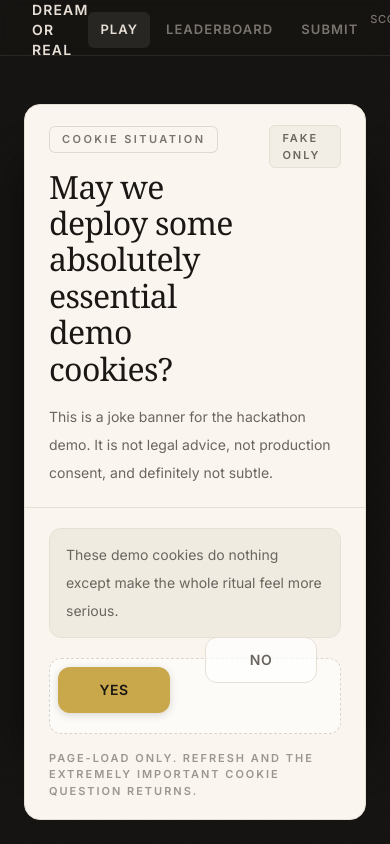
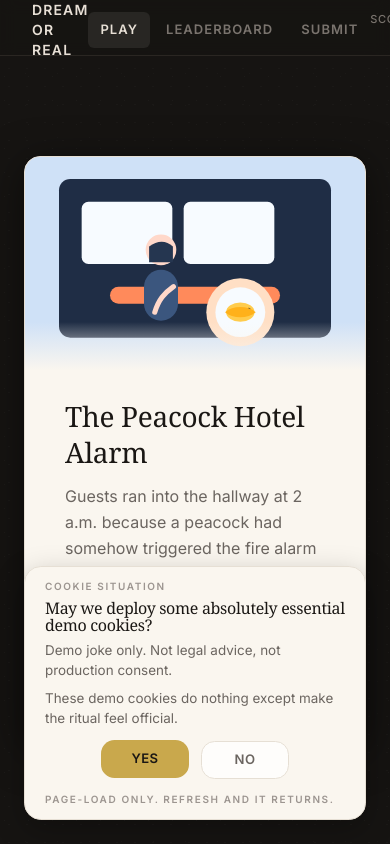
Before and after one commit to moanv2/dream-or-real, a Next.js app in the folder frontend/: page / in a window 390 px wide. Shown: the top 844 px of the page. Built offline with nearby package versions, Linux system fonts and the light colour scheme.

Commit message:
fixed cookie bar

```diff
--- a/frontend/components/CookieBanner.tsx
+++ b/frontend/components/CookieBanner.tsx
@@ -17,7 +17,7 @@ export function CookieBanner() {
   const [isNoUnlocked, setIsNoUnlocked] = useState(false);
   const [isNoConverted, setIsNoConverted] = useState(false);
   const [unlockThreshold] = useState(() => Math.floor(Math.random() * 3) + 5);
-  const [noPosition, setNoPosition] = useState<NoPosition>({ x: 280, y: 0 });
+  const [noPosition, setNoPosition] = useState<NoPosition>({ x: 0, y: 0 });
 
   useEffect(() => {
     setIsVisible(true);
@@ -29,27 +29,38 @@ export function CookieBanner() {
       return;
     }
 
+    const frame = window.requestAnimationFrame(() => {
       positionNoButton(true);
+    });
+
+    return () => window.cancelAnimationFrame(frame);
   }, [isVisible, isNoUnlocked, isNoConverted]);
 
   function dismissBanner() {
     setIsVisible(false);
   }
 
-  function getAlignedRowY(actionArea: HTMLDivElement, noButton: HTMLButtonElement) {
+  function getAlignedPosition(actionArea: HTMLDivElement, noButton: HTMLButtonElement) {
     const actionRow = actionRowRef.current;
 
     if (!actionRow) {
-      return 0;
+      return { x: 0, y: 0 };
     }
 
-    const nextY = actionRow.offsetTop - actionArea.offsetTop + 8;
-    const maxY = Math.max(actionArea.clientHeight - noButton.offsetHeight - 12, 0);
+    const alignedX =
+      actionRow.offsetLeft -
+      actionArea.offsetLeft +
+      actionRow.clientWidth * (2 / 3) -
+      noButton.offsetWidth / 2;
+    const alignedY = actionRow.offsetTop - actionArea.offsetTop;
 
-    return Math.min(Math.max(nextY, 0), maxY);
+    return {
+      x: Math.max(alignedX, 0),
+      y: Math.max(alignedY, 0),
+    };
   }
 
-  function positionNoButton(keepAlignedY = false) {
+  function positionNoButton(keepAligned = false) {
     const actionArea = escapeAreaRef.current;
     const noButton = noButtonRef.current;
 
@@ -57,31 +68,36 @@ export function CookieBanner() {
       return;
     }
 
-    const padding = 14;
-    const safeLeftLane = 160;
-    const minTopLane = 8;
-    const maxX = Math.max(actionArea.clientWidth - noButton.offsetWidth - padding, padding);
-    const maxY = Math.max(actionArea.clientHeight - noButton.offsetHeight - padding, padding);
-    const minX = Math.min(Math.max(Math.floor(actionArea.clientWidth * 0.42), safeLeftLane), maxX);
-    const alignedY = getAlignedRowY(actionArea, noButton);
-    const minY = Math.min(Math.max(Math.floor(actionArea.clientHeight * 0.12), minTopLane), maxY);
-    const nextX = minX >= maxX
-      ? maxX
-      : Math.floor(minX + Math.random() * Math.max(maxX - minX, 1));
-    const nextY = keepAlignedY
-      ? alignedY
-      : minY >= maxY
-        ? maxY
-        : Math.floor(minY + Math.random() * Math.max(maxY - minY, 1));
+    const padding = 8;
+    const maxX = Math.max(actionArea.clientWidth - noButton.offsetWidth - padding, 0);
+    const maxY = Math.max(actionArea.clientHeight - noButton.offsetHeight - padding, 0);
+    const aligned = getAlignedPosition(actionArea, noButton);
 
-    setNoPosition({ x: nextX, y: nextY });
-  }
-
-  function handleNoTease() {
-    if (isNoUnlocked || isNoConverted) {
+    if (keepAligned) {
+      setNoPosition({
+        x: Math.min(aligned.x, maxX),
+        y: Math.min(aligned.y, maxY),
+      });
       return;
     }
 
+    const minX = Math.min(Math.max(Math.floor(actionArea.clientWidth * 0.42), aligned.x - 24), maxX);
+    const minY = Math.min(Math.max(aligned.y - 18, 0), maxY);
+
+    setNoPosition({
+      x:
+        minX >= maxX
+          ? maxX
+          : Math.floor(minX + Math.random() * Math.max(maxX - minX, 1)),
+      y:
+        minY >= maxY
+          ? maxY
+          : Math.floor(minY + Math.random() * Math.max(maxY - minY, 1)),
+    });
+  }
+
+  function handleNoClick() {
+    if (!isNoUnlocked && !isNoConverted) {
       setAttempts((currentAttempts) => {
         const nextAttempts = currentAttempts + 1;
 
@@ -93,11 +109,6 @@ export function CookieBanner() {
         positionNoButton();
         return nextAttempts;
       });
-  }
-
-  function handleNoClick() {
-    if (!isNoUnlocked && !isNoConverted) {
-      handleNoTease();
       return;
     }
 
@@ -118,75 +129,63 @@ export function CookieBanner() {
     : isNoUnlocked
       ? "Fine. You found it. Go ahead and click it."
       : attempts === 0
-        ? "These demo cookies do nothing except make the whole ritual feel more serious."
+        ? "These demo cookies do nothing except make the ritual feel official."
         : `Your preference has been noted and artistically avoided. Survive ${unlockThreshold - attempts} more move${unlockThreshold - attempts === 1 ? "" : "s"}.`;
 
   return (
     <div className="pointer-events-none fixed inset-x-0 bottom-0 z-50 flex justify-center px-6 pb-6 lg:px-8">
-      <section className="pointer-events-auto motion-panel-enter relative w-full max-w-[34rem] overflow-hidden rounded-2xl border border-[var(--border-card)] bg-[var(--bg-card)] text-[var(--text-primary)] shadow-[var(--shadow-card)]">
+      <section className="pointer-events-auto motion-panel-enter relative w-full max-w-[38rem] overflow-hidden rounded-[1.05rem] border border-[var(--border-card)] bg-[var(--bg-card)] text-[var(--text-primary)] shadow-[0_10px_30px_rgba(0,0,0,0.26)]">
         <div
           ref={escapeAreaRef}
-          className="pointer-events-none absolute inset-x-4 top-4 bottom-16 z-20"
+          className="pointer-events-none absolute inset-x-5 bottom-[2rem] top-[6.25rem] z-20"
         >
           <button
             ref={noButtonRef}
             type="button"
-            onMouseEnter={handleNoTease}
-            onFocus={handleNoTease}
             onClick={handleNoClick}
             className={[
-              "pointer-events-auto absolute min-w-[7rem] rounded-xl border px-5 py-3 text-sm font-semibold uppercase tracking-[0.04em] transition-all duration-200 focus-visible:outline-none focus-visible:ring-2 focus-visible:ring-[var(--accent-gold)] focus-visible:ring-offset-2 focus-visible:ring-offset-[var(--bg-card)]",
+              "pointer-events-auto absolute left-0 top-0 inline-flex w-[5.5rem] items-center justify-center rounded-[0.85rem] border px-4 py-2 text-[0.82rem] font-semibold uppercase tracking-[0.03em] focus-visible:outline-none focus-visible:ring-2 focus-visible:ring-[var(--accent-gold)] focus-visible:ring-offset-2 focus-visible:ring-offset-[var(--bg-card)]",
               isNoConverted
                 ? "border-transparent bg-[var(--accent-gold)] text-[var(--text-primary)] shadow-[var(--shadow-button)]"
                 : "border-[var(--border-card)] bg-[rgba(255,255,255,0.72)] text-[var(--text-secondary)] shadow-[var(--shadow-button)]",
             ].join(" ")}
             style={{
-              left: `${noPosition.x}px`,
-              top: `${noPosition.y}px`,
+              transform: `translate3d(${noPosition.x}px, ${noPosition.y}px, 0)`,
+              transition:
+                "transform 460ms cubic-bezier(0.22, 1, 0.36, 1), background-color 180ms ease, color 180ms ease, border-color 180ms ease, box-shadow 180ms ease",
             }}
           >
             {isNoConverted ? "Yes" : "No"}
           </button>
         </div>
 
-        <div className="border-b border-[var(--border-card)] px-6 py-5">
-          <div className="flex items-start justify-between gap-4">
-            <div>
-              <p className="section-kicker transition-none">Cookie situation</p>
-              <h2 className="mt-4 max-w-[22rem] font-serif text-[2rem] leading-[1.14] tracking-[-0.02em] text-[var(--text-primary)]">
+        <div className="px-5 pb-3 pt-3">
+          <p className="text-[10px] font-semibold uppercase tracking-[0.16em] text-[var(--text-muted)]">
+            Cookie situation
+          </p>
+          <h2 className="mt-1.5 max-w-[29rem] font-serif text-[1rem] leading-[1.08] tracking-[-0.02em] text-[var(--text-primary)] sm:text-[1.15rem]">
             May we deploy some absolutely essential demo cookies?
           </h2>
-            </div>
-            <span className="rounded-md border border-[var(--border-card)] bg-[rgba(240,235,225,0.7)] px-3 py-1 text-[11px] font-semibold uppercase tracking-[0.18em] text-[var(--text-secondary)]">
-              fake only
-            </span>
-          </div>
-          <p className="mt-4 max-w-[28rem] text-sm leading-7 text-[var(--text-secondary)]">
-            This is a joke banner for the hackathon demo. It is not legal advice,
-            not production consent, and definitely not subtle.
+          <p className="mt-1.5 max-w-[31rem] text-[0.84rem] leading-5 text-[var(--text-secondary)]">
+            Demo joke only. Not legal advice, not production consent.
           </p>
-        </div>
 
-        <div className="px-6 py-5">
-          <div className="rounded-xl border border-[var(--border-card)] bg-[var(--bg-card-reveal)] px-4 py-3 text-sm leading-7 text-[var(--text-secondary)]">
+          <div className="mt-2 text-[0.84rem] leading-5 text-[var(--text-secondary)]">
             {helperCopy}
           </div>
 
-          <div
-            ref={actionRowRef}
-            className="relative mt-5 h-[4.7rem] rounded-xl border border-dashed border-[rgba(107,101,96,0.25)] bg-[rgba(255,255,255,0.52)] px-3 py-2"
-          >
+          <div ref={actionRowRef} className="relative mt-3 h-[3.1rem]">
             <button
               type="button"
               onClick={dismissBanner}
-              className="button-primary absolute left-2 top-2 min-w-[7rem] px-6"
+              className="absolute left-1/3 top-0 inline-flex w-[5.5rem] -translate-x-1/2 items-center justify-center rounded-[0.85rem] border border-transparent bg-[var(--accent-gold)] px-4 py-2 text-[0.82rem] font-semibold uppercase tracking-[0.03em] text-[var(--text-primary)] shadow-[var(--shadow-button)] transition-all duration-200 ease-out hover:-translate-y-[1px] hover:shadow-[var(--shadow-button-hover)] focus-visible:outline-none focus-visible:ring-2 focus-visible:ring-[var(--accent-gold)] focus-visible:ring-offset-2 focus-visible:ring-offset-[var(--bg-card)]"
             >
               Yes
             </button>
           </div>
 
-          <p className="mt-4 text-[11px] font-semibold uppercase tracking-[0.18em] text-[var(--text-muted)]">
-            Page-load only. Refresh and the extremely important cookie question returns.
+          <p className="mt-0.5 text-[10px] font-semibold uppercase tracking-[0.16em] text-[var(--text-muted)]">
+            Page-load only. Refresh and it returns.
           </p>
         </div>
       </section>
```
Lines whose indentation alone changed are shown as unchanged.
